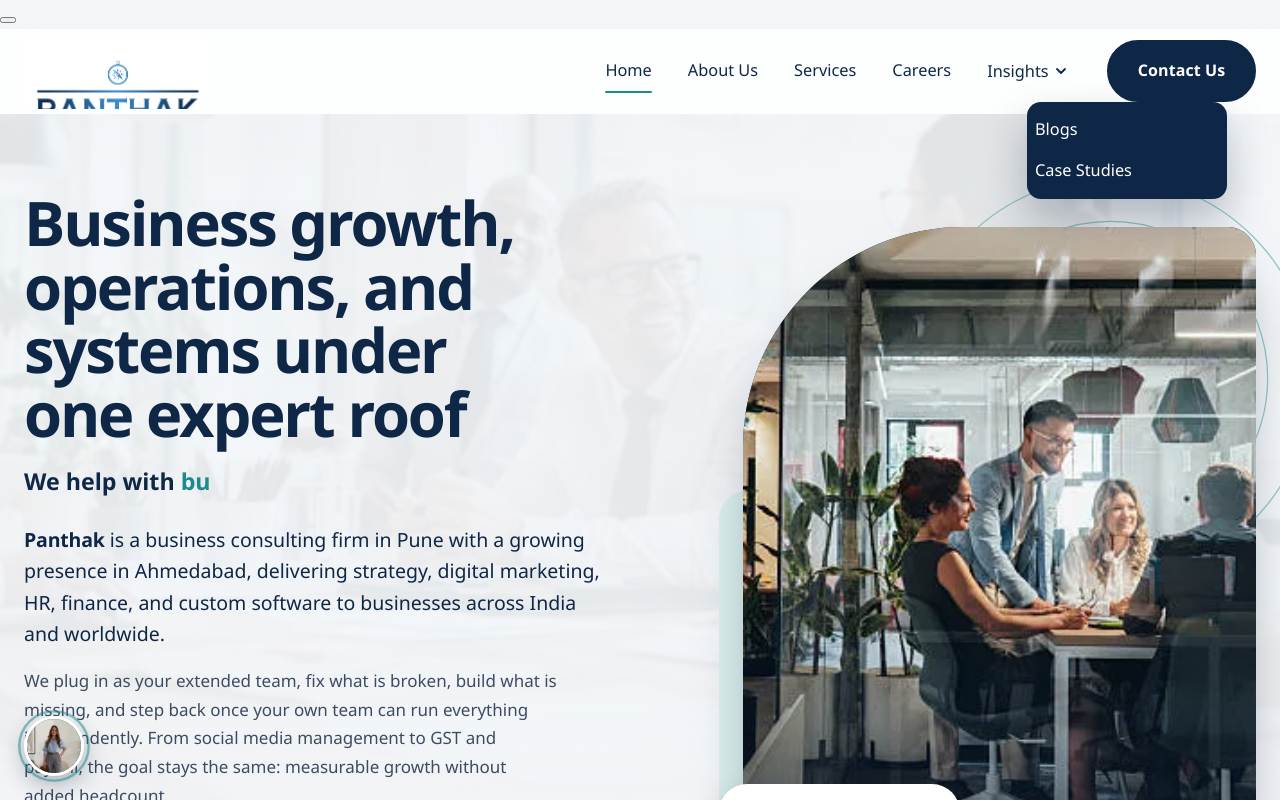
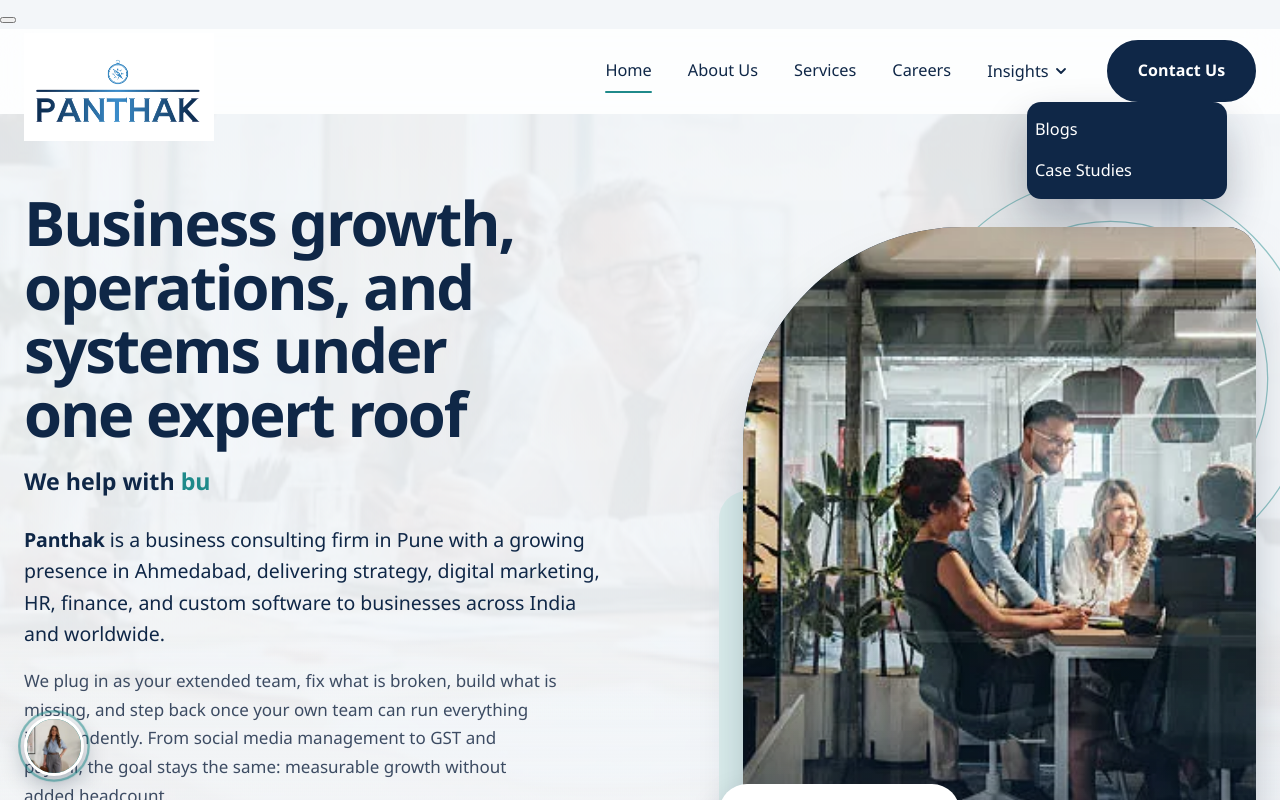
Before and after one commit to abhay-08121999/panthak, a React (Vite) app: page / in a window 1280 px wide. Shown: the top 800 px of the page. Built offline with nearby package versions, Linux system fonts and the light colour scheme.

Commit message:
Update motion.css

```diff
--- a/src/styles/motion.css
+++ b/src/styles/motion.css
@@ -190,3 +190,15 @@ h2, h3 { text-wrap: balance; }
 }
 .logo-frame.logo-pbs img,
 .scrolled .brand .logo-frame.logo-pbs img { width: 82%; height: 82%; }
+
+/* ---------- Logo: remove the clipping that was cutting the image ---------- */
+.brand { overflow: visible; display: inline-flex; align-items: center; }
+.logo-cycle {
+  overflow: visible;
+  clip-path: none;
+  contain: none;
+  transform: none;
+  isolation: auto;
+  line-height: 0;
+}
+.logo-frame { inset: 0; }
```
